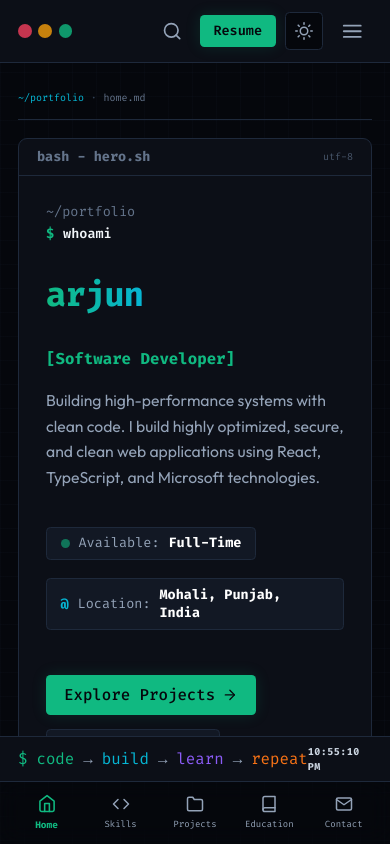
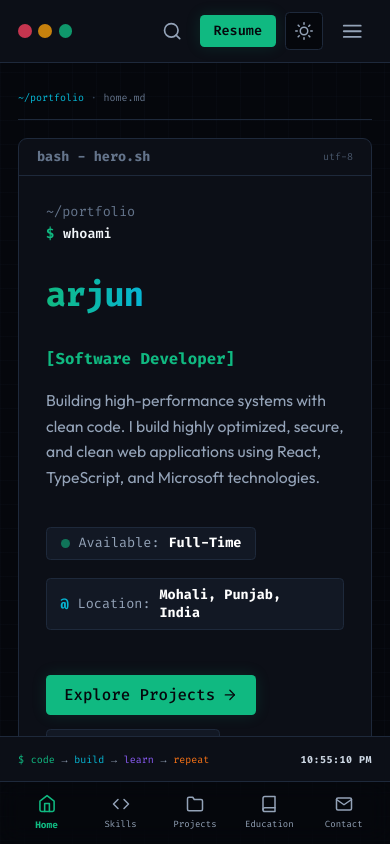
Before and after one commit to arjun-uu/Portfolio, a React (Vite) app: page / in a window 390 px wide. Built offline with nearby package versions, Linux system fonts and the light colour scheme; no server answers; a web font is replaced by a local one.

Commit message:
Changes Css for mobile view

```diff
--- a/src/components/layout/Footer.tsx
+++ b/src/components/layout/Footer.tsx
@@ -10,7 +10,7 @@ export function Footer() {
   return (
     <footer className="h-10 bg-brand-bg-panel border-t border-brand-border-dark flex items-center justify-between px-4 text-[10px] md:text-xs font-mono text-slate-500 select-none z-10 shrink-0">
       {/* Left: Credit */}
-      <div className="flex items-center gap-2 font-mono text-sm select-none">
+      <div className="flex items-center gap-1.5 sm:gap-2 font-mono text-[10px] sm:text-xs select-none whitespace-nowrap">
         <span className="text-brand-accent-primary">$</span>
         <span className="text-brand-accent-primary">code</span>
         <span className="text-slate-400">→</span>
@@ -41,8 +41,8 @@ export function Footer() {
       </div>
 
       {/* Right: Clock */}
-      <div className="flex items-center gap-2">
-        <span className="text-slate-300 font-bold tracking-wider">{time}</span>
+      <div className="flex items-center gap-1.5 sm:gap-2 shrink-0 whitespace-nowrap">
+        <span className="text-slate-300 font-bold tracking-wider text-[10px] sm:text-xs">{time}</span>
         <span className="hidden xs:inline-block bg-brand-bg-dark border border-brand-border-dark px-1.5 py-0.5 rounded text-[9px] text-slate-400">
           UTC {utcOffset}
         </span>
--- a/src/pages/Home/HomePage.tsx
+++ b/src/pages/Home/HomePage.tsx
@@ -100,7 +100,7 @@ export function HomePage() {
               className="flex flex-col gap-3 p-4 md:p-5 text-center font-mono border border-brand-border-dark bg-brand-bg-panel relative overflow-hidden group select-none"
             >
               {/* Subtle background glow icon */}
-              <Icon className="absolute right-3 bottom-3 text-slate-200/10 text-4xl group-hover:scale-110 group-hover:text-slate-200/20 transition-all duration-300 pointer-events-none" />
+              <Icon className="absolute right-2 bottom-2 sm:right-3 sm:bottom-3 text-3xl sm:text-4xl text-slate-400 opacity-[0.06] group-hover:scale-110 group-hover:opacity-15 transition-all duration-300 pointer-events-none" />
 
               <div className="flex items-center justify-center">
                 <span className={`p-2.5 rounded-full border ${stat.color} transition-transform duration-300 group-hover:-translate-y-1`}>
```
